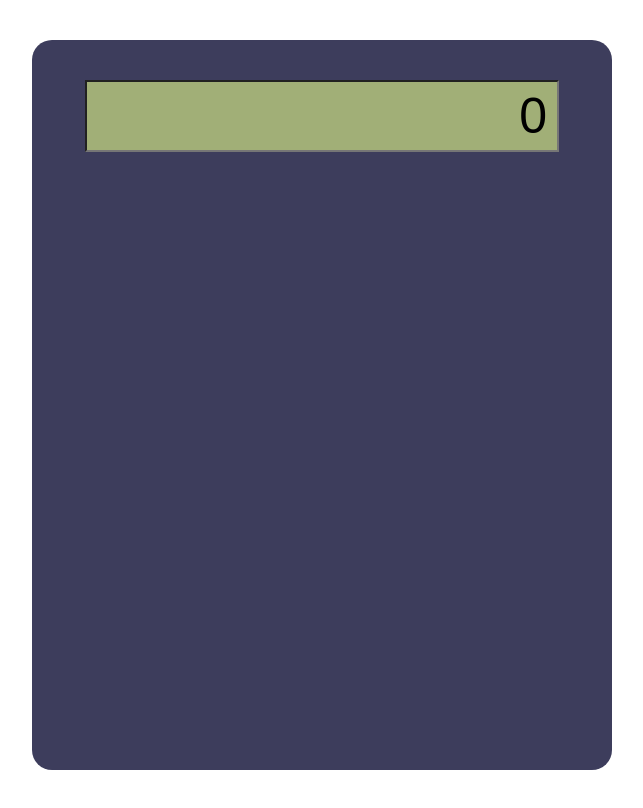
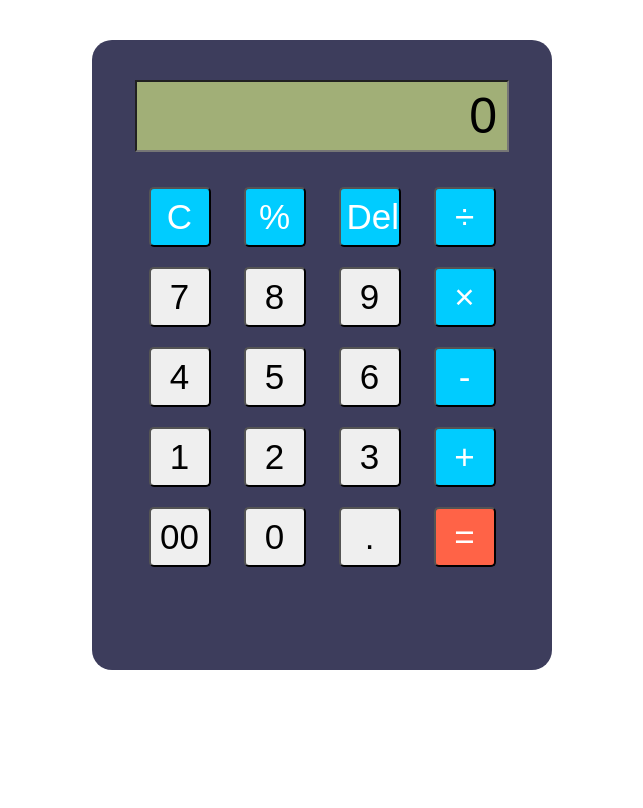
Before and after one commit to nidhiambatkar026/Calculator, a plain HTML site: page index.html in a window 1280 px wide. Shown: the whole page, without its empty margins (318-961 px from the left). Drawn offline with Linux system fonts and the light colour scheme.

Commit message:
buttons added

```diff
--- a/index.html
+++ b/index.html
@@ -7,6 +7,32 @@
 <body>
     <div class="background_box">
         <input type="text" value="0" class="display"/>
+
+        <div class="btns_container">
+            <button class="btn special_btn">C</button>
+            <button class="btn">7</button>
+            <button class="btn">4</button>
+            <button class="btn">1</button>
+            <button class="btn">00</button>
+
+            <button class="btn special_btn">%</button>
+            <button class="btn">8</button>
+            <button class="btn">5</button>
+            <button class="btn">2</button>
+            <button class="btn">0</button>
+
+            <button class="btn special_btn">Del</button>
+            <button class="btn">9</button>
+            <button class="btn">6</button>
+            <button class="btn">3</button>
+            <button class="btn">.</button>
+
+            <button class="btn special_btn">÷</button>
+            <button class="btn special_btn">×</button>
+            <button class="btn special_btn">-</button>
+            <button class="btn special_btn">+</button>
+            <button class="btn result">=</button>
+        </div>
     </div>
 </body>
 </html>
--- a/style.css
+++ b/style.css
@@ -1,7 +1,7 @@
 .background_box{
     background-color: #3D3D5C;
-    height: 650px;
-    width: 500px;
+    height: 550px;
+    width: 380px;
     justify-content: center;
     margin: 40px auto;
     border-radius: 20px;
@@ -11,8 +11,38 @@
     background-color: #A1AF77;
     text-align: right;
     font-size: 50px;
-    width: 450px;
+    width: 350px;
     display: block;
     margin: 0 auto;
     padding: 5px 10px;
+    margin-bottom: 25px;
+    font-family: ;
 }
+.btns_container{
+    display: flex;
+    flex-direction: column;
+    height: 400px;
+    flex-wrap: wrap;
+    justify-content: space-between;
+    align-items: center;
+}
+.btn{
+    height: 60px;
+    width: 62px;
+    text-align: center;
+    font-size: 35px;
+    margin: 10px;
+    border-radius: 5px;
+    cursor: pointer;
+}
+.btn:hover{
+    box-shadow: 0px 0px 5px 0px white;
+}
+.result{
+    background-color: tomato;
+    color: white;
+}
+.special_btn{
+    background-color: #00ccff;
+    color: white;
+}
```
